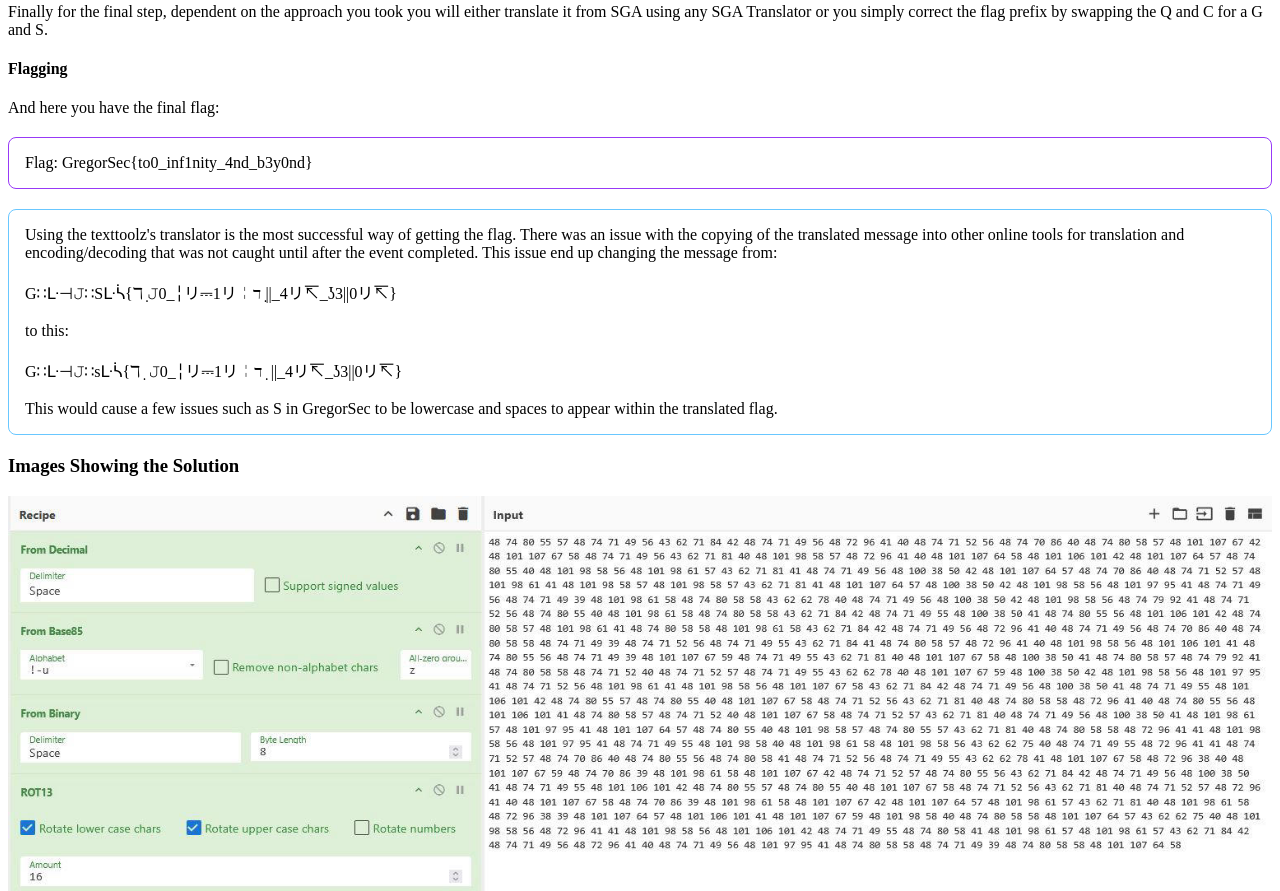
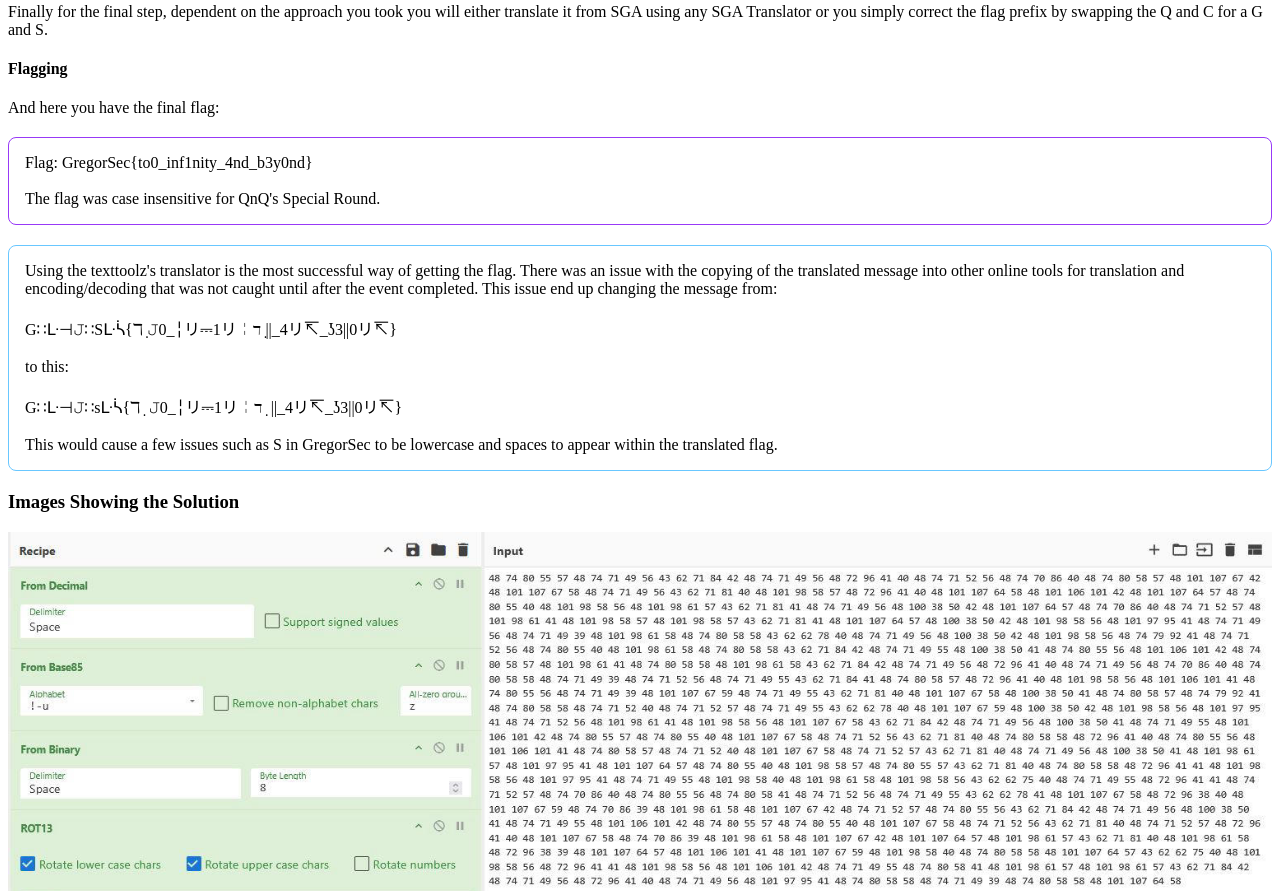
Before and after one commit to GregorSec/Authored-Challenges, a plain HTML site: page MiscCrypto Challenge Captured Signal/MiscCrypto Challenge Captured .html in a window 1280 px wide. Shown: the part 2463-3354 px from the top of the page. Drawn offline with Linux system fonts and the light colour scheme.

Commit message:
Update MiscCrypto Challenge Captured .html

```diff
--- a/MiscCrypto Challenge Captured Signal/MiscCrypto Challenge Captured .html
+++ b/MiscCrypto Challenge Captured Signal/MiscCrypto Challenge Captured .html
@@ -93,7 +93,9 @@
             <h4>Flagging</h4>
             <p>And here you have the final flag:</p>
             <aside class="admonition important">
-              <p>Flag: GregorSec{to0_inf1nity_4nd_b3y0nd}</p>
+              <p>Flag: GregorSec{to0_inf1nity_4nd_b3y0nd}
+              <br>
+              <br>The flag was case insensitive for QnQ's Special Round.</p>
             </aside>
             <aside class="admonition note">
               <p>Using the texttoolz's translator is the most successful way of getting
```
